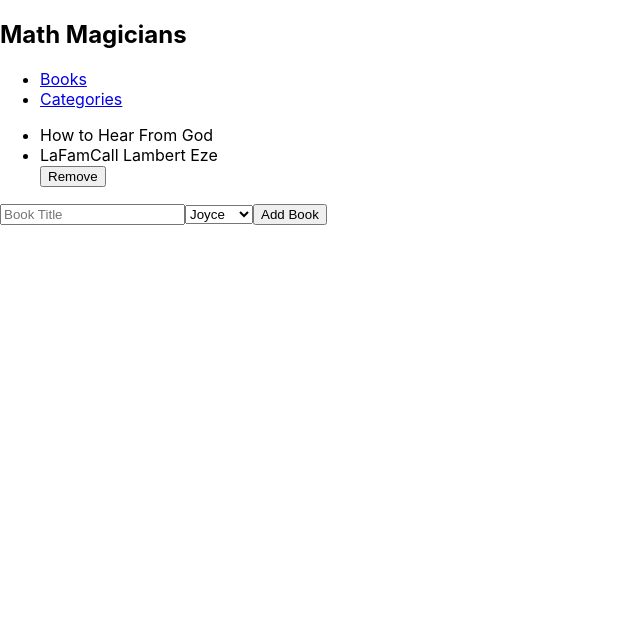
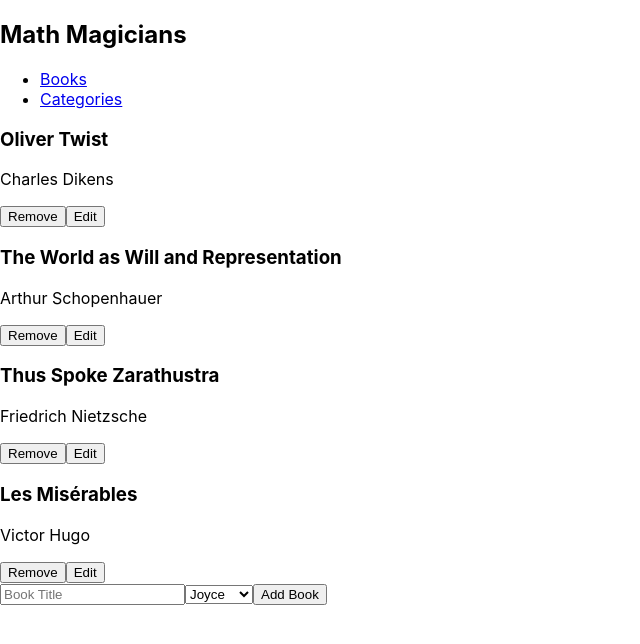
Before and after one commit to eric2umeh/bookstore, a React (Create React App) app: page / in a window 1280 px wide. Shown: the top 644 px of the page, without its empty margins (0-640 px from the left). Built offline with nearby package versions, Linux system fonts and the light colour scheme.

Commit message:
Create BookList.jsx

```diff
--- a/src/component/Book.jsx
+++ b/src/component/Book.jsx
@@ -1,19 +1,35 @@
 import React from 'react';
+import { useDispatch } from 'react-redux';
 import PropTypes from 'prop-types';
+import { removeBook } from '../redux/books/booksSlice';
 
-const Book = ({ title, author }) => (
-  <div>
-    <ul>
-      <li>{title}</li>
-      <li>{author}</li>
-      <button type="submit">Remove</button>
-    </ul>
-  </div>
-);
+const Book = ({ id, author, title }) => {
+  const dispatch = useDispatch();
+
+  const handleRemove = () => {
+    dispatch(removeBook(id));
+  };
+
+  return (
+    <div>
+      <div>
+        <h3>{title}</h3>
+        <p>{author}</p>
+        <div>
+          <button type="submit" onClick={handleRemove}>
+            Remove
+          </button>
+          <button type="submit">Edit</button>
+        </div>
+      </div>
+    </div>
+  );
+};
 
 Book.propTypes = {
   title: PropTypes.string.isRequired,
   author: PropTypes.string.isRequired,
+  id: PropTypes.string.isRequired,
 };
 
 export default Book;
--- /dev/null
+++ b/src/component/BookList.jsx
@@ -0,0 +1,24 @@
+import React from 'react';
+import { useSelector } from 'react-redux';
+import Book from './Book';
+
+const BookList = () => {
+  const books = useSelector((state) => state.books);
+
+  return (
+    <>
+      <div>
+        {books.map((book) => (
+          <Book
+            key={book.id}
+            id={book.id}
+            title={book.title}
+            author={book.author}
+          />
+        ))}
+      </div>
+    </>
+  );
+};
+
+export default BookList;
--- a/src/pages/Books.jsx
+++ b/src/pages/Books.jsx
@@ -1,10 +1,10 @@
 import React from 'react';
-import Book from '../component/Book';
+import BookList from '../component/BookList';
 import Form from '../component/Form';
 
 const Books = () => (
   <>
-    <Book title="How to Hear From God" author="LaFamCall Lambert Eze" />
+    <BookList />
     <Form />
   </>
 );
```
